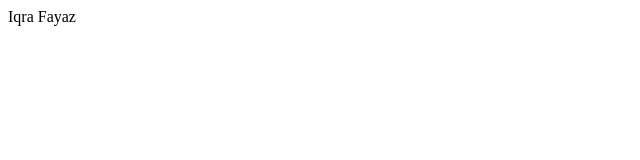
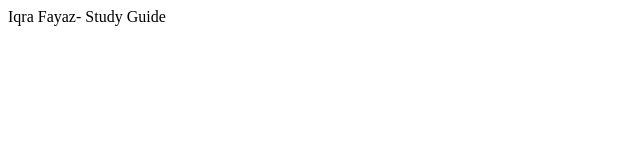
Before and after one commit to Iqrafayaz/prework-study-guide, a plain HTML site: page Index.html in a window 1280 px wide. Shown: the whole page, without its empty margins (0-640 px from the left). Drawn offline with Linux system fonts and the light colour scheme.

Commit message:
changed name

```diff
--- a/Index.html
+++ b/Index.html
@@ -7,6 +7,6 @@
     <title>Document</title>
 </head>
 <body>
-Iqra Fayaz
+Iqra Fayaz- Study Guide
 </body>
 </html>
```
